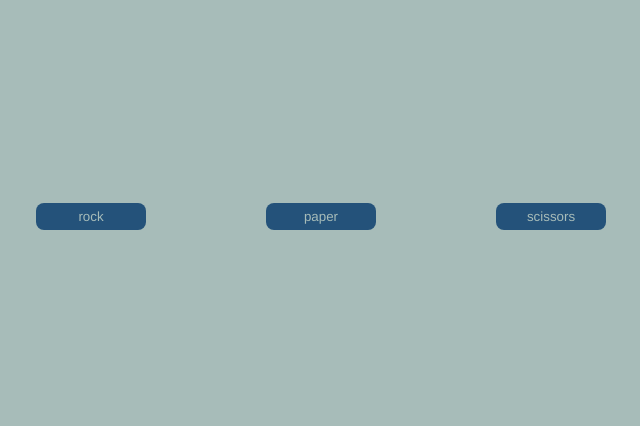
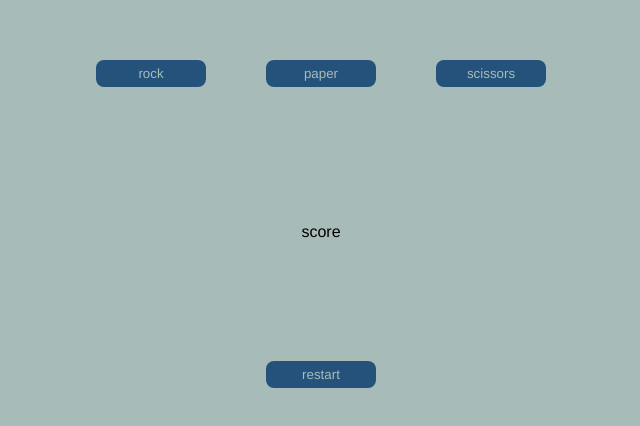
Before and after one commit to Al-Waleed/rock-paper-scissors-2, a plain HTML site: page index.html in a window 1280 px wide. Shown: the part 184-610 px from the top of the page, without its empty margins (319-959 px from the left). Drawn offline with Linux system fonts and the light colour scheme.

Commit message:
Add a not yet functional scoreboard + a restart butoon & more styling

```diff
--- a/index.html
+++ b/index.html
@@ -8,9 +8,20 @@
     <link rel="stylesheet" href="style.css">
 </head>
 <body>
-    <button id="rock">rock</button>
-    <button id="paper">paper</button>
-    <button id="scissors">scissors</button>
+    <ul>
+        <li>
+            <button id="rock">rock</button>
+        </li>
+        <li>
+            <button id="paper">paper</button>
+        </li>
+        <li>
+            <button id="scissors">scissors</button>
+        </li>
+    </ul>
+
+    <div>score</div>
+    <button>restart</button>
 
 </body>
 </html>
--- a/style.css
+++ b/style.css
@@ -12,6 +12,7 @@ body {
     gap: 120px;
     justify-content: center;
     align-items: center;
+    flex-direction: column;
 
 }
 
@@ -23,3 +24,10 @@ button {
     padding: 6px;
     width: 110px;
 }
+
+ul {
+    list-style: none;
+    padding: 0;
+    display: flex;
+    gap: 60px;
+}
```
